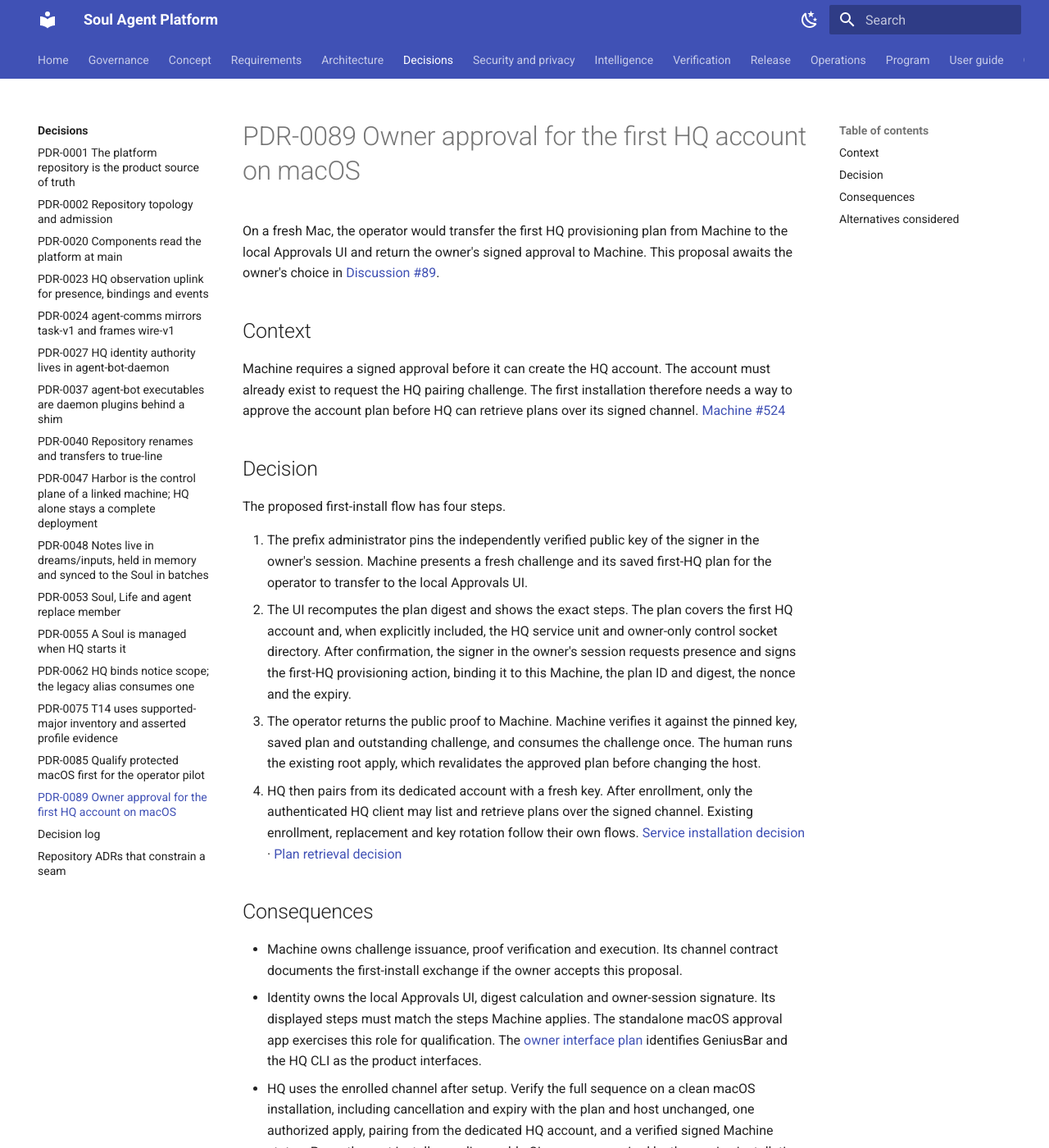
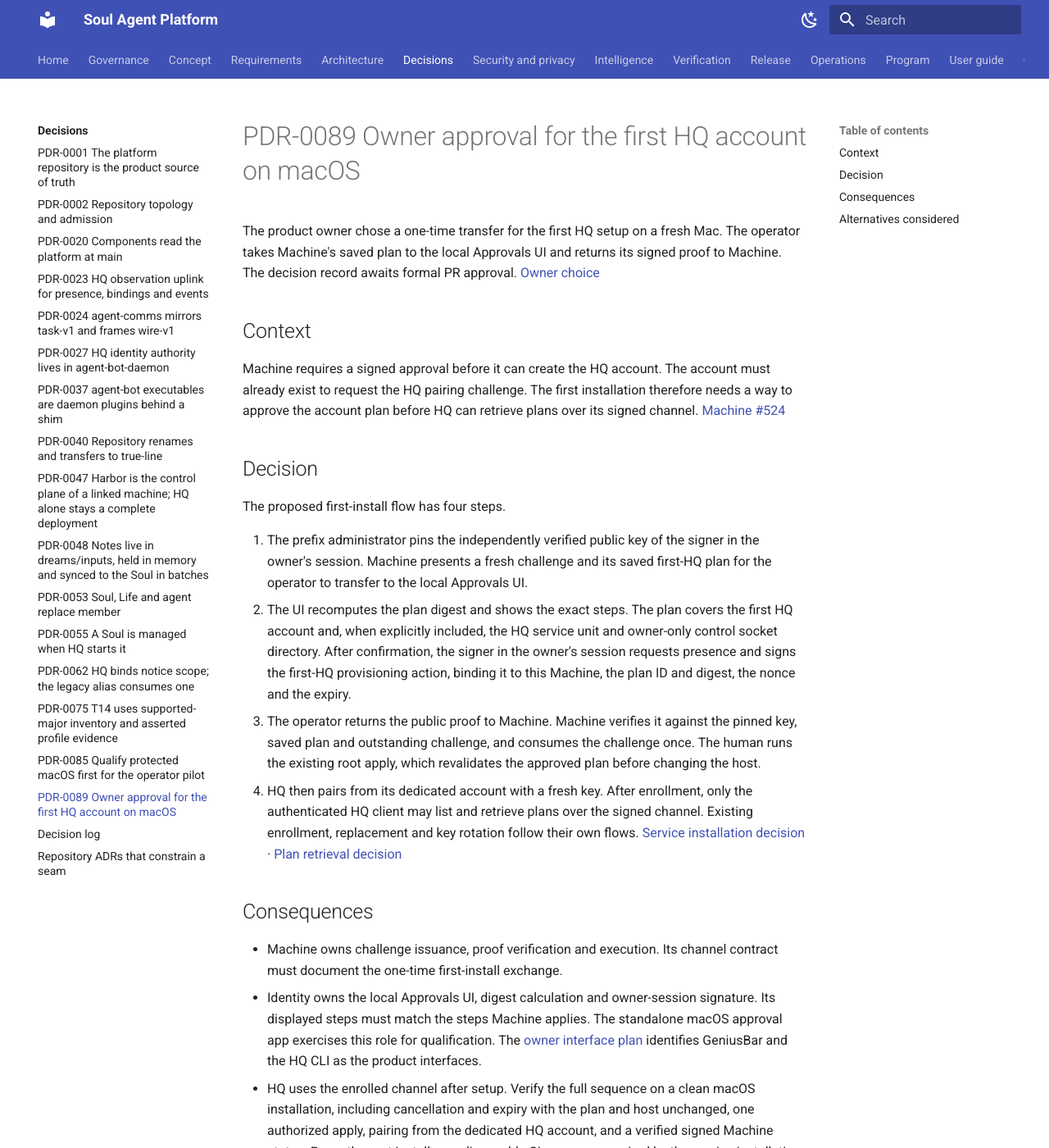
Before and after one commit to true-line/agent-bot-platform, an MkDocs documentation site: the page built from docs/04-decisions/PDR-0089-owner-approval-for-the-first-hq-account-on-macos.md, in a window 1280 px wide and 1400 px high. Shown: the whole window at 82% size. Built offline with MkDocs 1.6.1 and Material for MkDocs 9.7.7, drawn with Linux system fonts in a browser that asks for light colours.

Commit message:
Record the one-time transfer selected for first HQ provisioning
Agent-Bot-Write: ghw_8d4f98dc4bd0f7cf
Agent-Bot-Session: fa2486d94751

```diff
--- a/docs/04-decisions/PDR-0089-owner-approval-for-the-first-hq-account-on-macos.md
+++ b/docs/04-decisions/PDR-0089-owner-approval-for-the-first-hq-account-on-macos.md
@@ -11,10 +11,10 @@ Affects: [daemon-machine-channel, trust-model]
 
 # PDR-0089 Owner approval for the first HQ account on macOS
 
-On a fresh Mac, the operator would transfer the first HQ provisioning plan
-from Machine to the local Approvals UI and return the owner's signed approval
-to Machine. This proposal awaits the owner's choice in
-[Discussion #89](https://github.com/true-line/agent-bot-platform/discussions/89).
+The product owner chose a one-time transfer for the first HQ setup on a fresh
+Mac. The operator takes Machine's saved plan to the local Approvals UI and
+returns its signed proof to Machine. The decision record awaits formal PR
+approval. [Owner choice](https://github.com/true-line/agent-bot-platform/discussions/89#discussioncomment-19724884)
 
 ## Context
 
@@ -49,8 +49,7 @@ The proposed first-install flow has four steps.
 ## Consequences
 
 - Machine owns challenge issuance, proof verification and execution. Its
-  channel contract documents the first-install exchange if the owner accepts
-  this proposal.
+  channel contract must document the one-time first-install exchange.
 - Identity owns the local Approvals UI, digest calculation and owner-session
   signature. Its displayed steps must match the steps Machine applies. The
   standalone macOS approval app exercises this role for qualification. The
```
